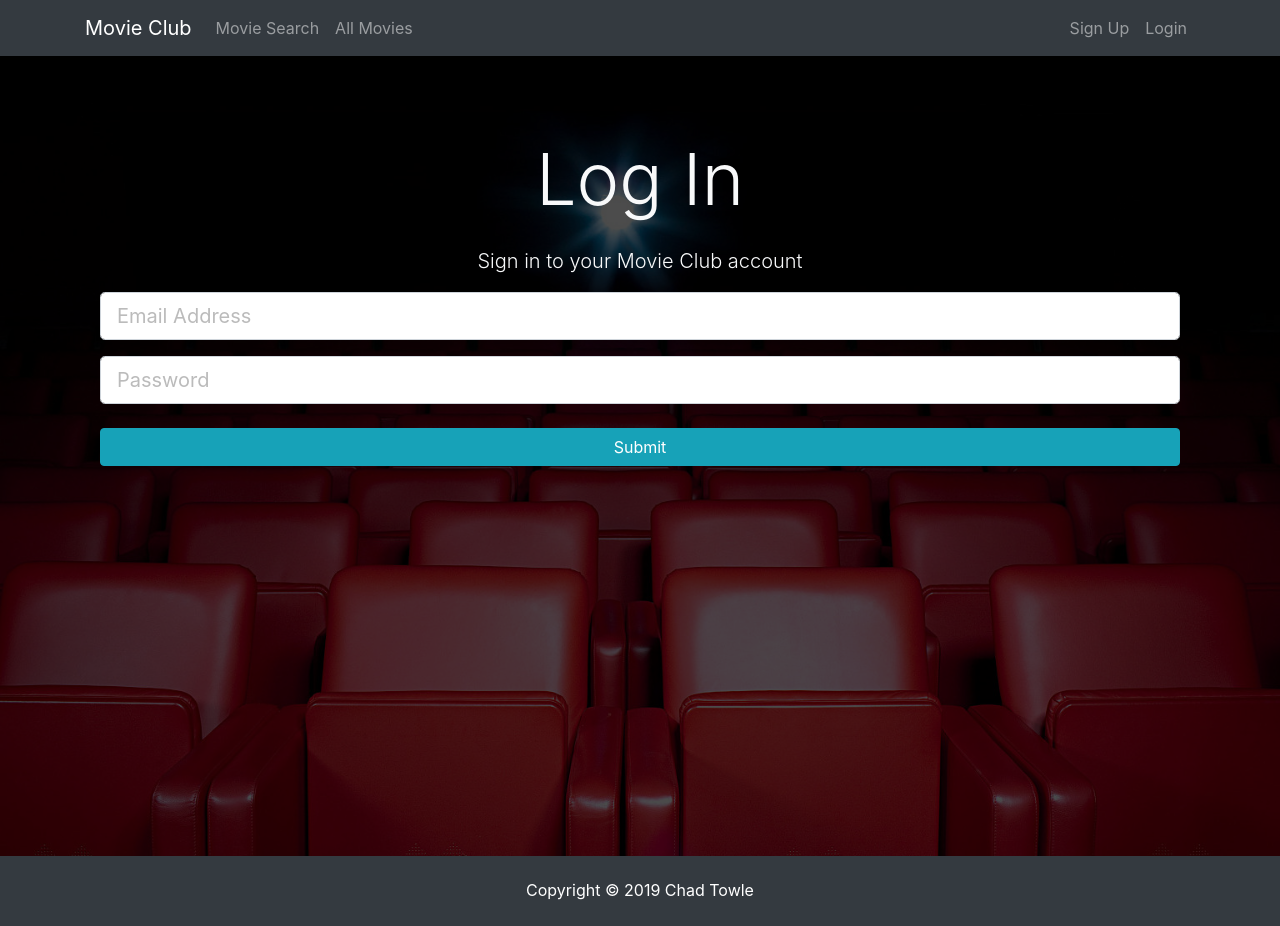
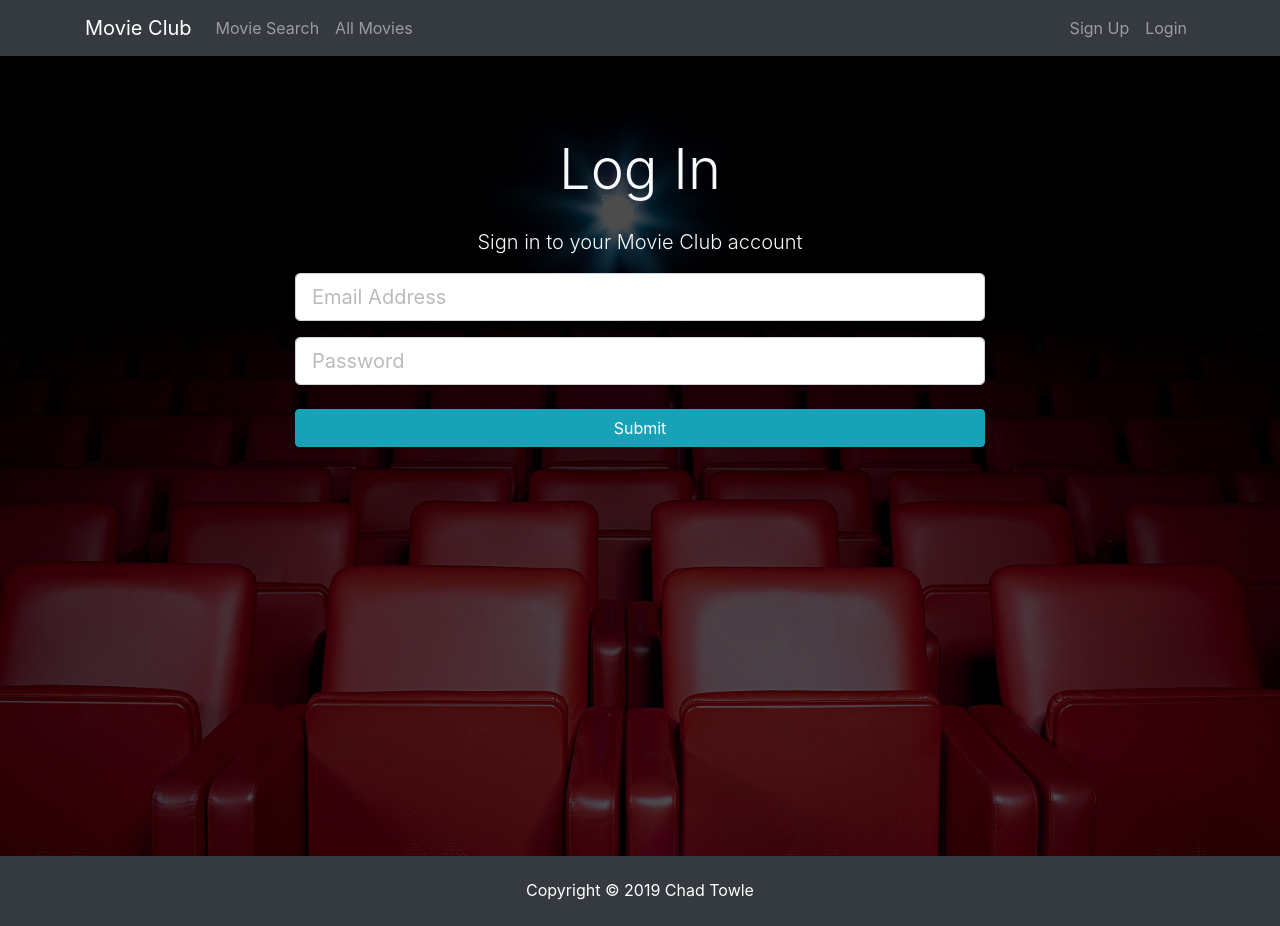
Before and after one commit to towlebooth/movie-night, a React (Create React App) app in the folder client/: page /login in a window 1280 px wide. Built offline with nearby package versions, Linux system fonts and the light colour scheme.

Commit message:
Login UI tweaks

```diff
--- a/client/src/components/auth/Login.js
+++ b/client/src/components/auth/Login.js
@@ -55,8 +55,9 @@ class Login extends Component {
                 <div className="dark-overlay landing-inner text-light">
                     <div className="container">
                         <div className="col-md-12 text-center">
-                            <h1 className="display-3 mb-4">Log In</h1>
+                            <h1 className="display-4 mb-4">Log In</h1>
                             <p className="lead">Sign in to your Movie Club account</p>
+                            <div className="col-md-8 m-auto">
                                 <form onSubmit={this.onSubmit}>
                                     <TextFieldGroup
                                         placeholder="Email Address"
@@ -81,8 +82,7 @@ class Login extends Component {
                                         className="btn btn-info btn-block mt-4"
                                     />
                                 </form>
-
-
+                            </div>
                         </div>
                     </div>
                 </div>
```
Lines whose indentation alone changed are shown as unchanged.
